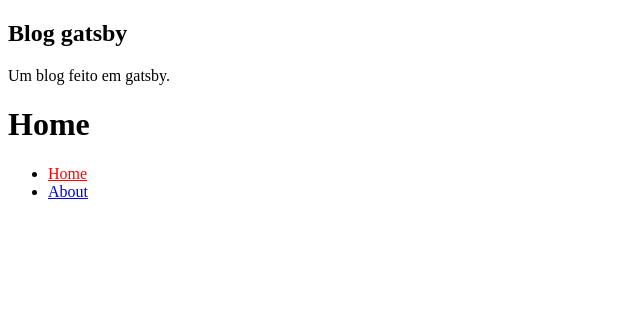
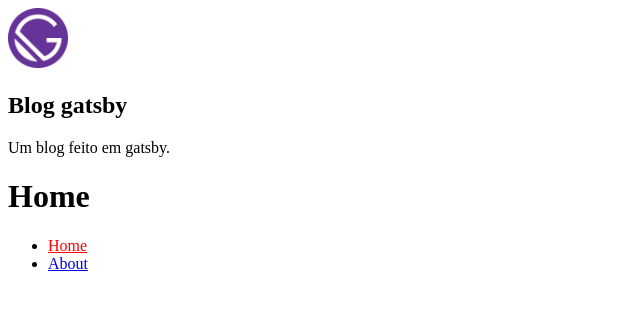
Before and after one commit to LeonardoCamargo31/blog-gatsby, a Gatsby site: page / in a window 1280 px wide. Shown: the whole page, without its empty margins (0-640 px from the left). Built offline with nearby package versions, Linux system fonts and the light colour scheme; Gatsby itself is replaced by a stand-in of ours.

Commit message:
created component avatar

```diff
--- /dev/null
+++ b/src/components/Avatar/index.js
@@ -0,0 +1,25 @@
+import React from 'react'
+import { useStaticQuery,graphql } from 'gatsby'
+import Img from 'gatsby-image'
+
+const Avatar = ()=>{
+  const { avatarImage } = useStaticQuery(
+    graphql`
+      query{
+        avatarImage:file(relativePath:{eq:"profile-photo.png"}){
+          childImageSharp{
+            fixed(width:60,height:60){
+              ...GatsbyImageSharpFixed
+            }
+          }
+        }
+      }
+    `
+  )
+
+  return(
+    <Img fixed={avatarImage.childImageSharp.fixed}/>
+  )
+}
+
+export default Avatar
--- a/src/components/Profile/index.js
+++ b/src/components/Profile/index.js
@@ -1,5 +1,6 @@
 import React from 'react';
 import { useStaticQuery, graphql } from 'gatsby';
+import Avatar from '../Avatar'
 
 const Profile = () => {
   const {
@@ -19,6 +20,7 @@ const Profile = () => {
 
   return (
     <div className="profile-wrapper">
+      <Avatar/>
       <h1>{title}</h1>
       <h1>{position}</h1>
       <p>{description}</p>
```
Also changed, not shown: info/8-trabalhando-com-imagem.md (+27 -0 lines), src/images/profile-photo.png (added).
